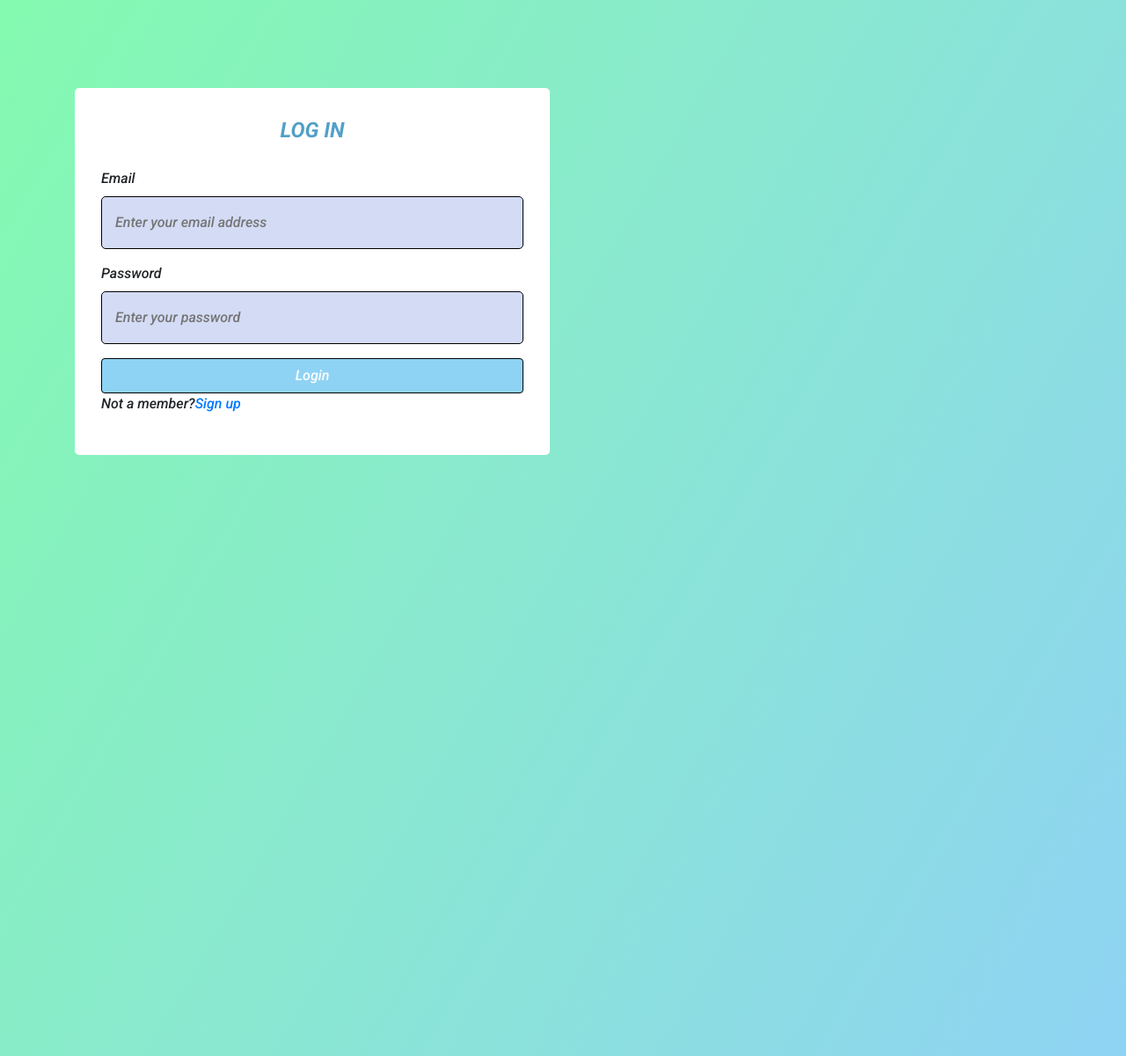
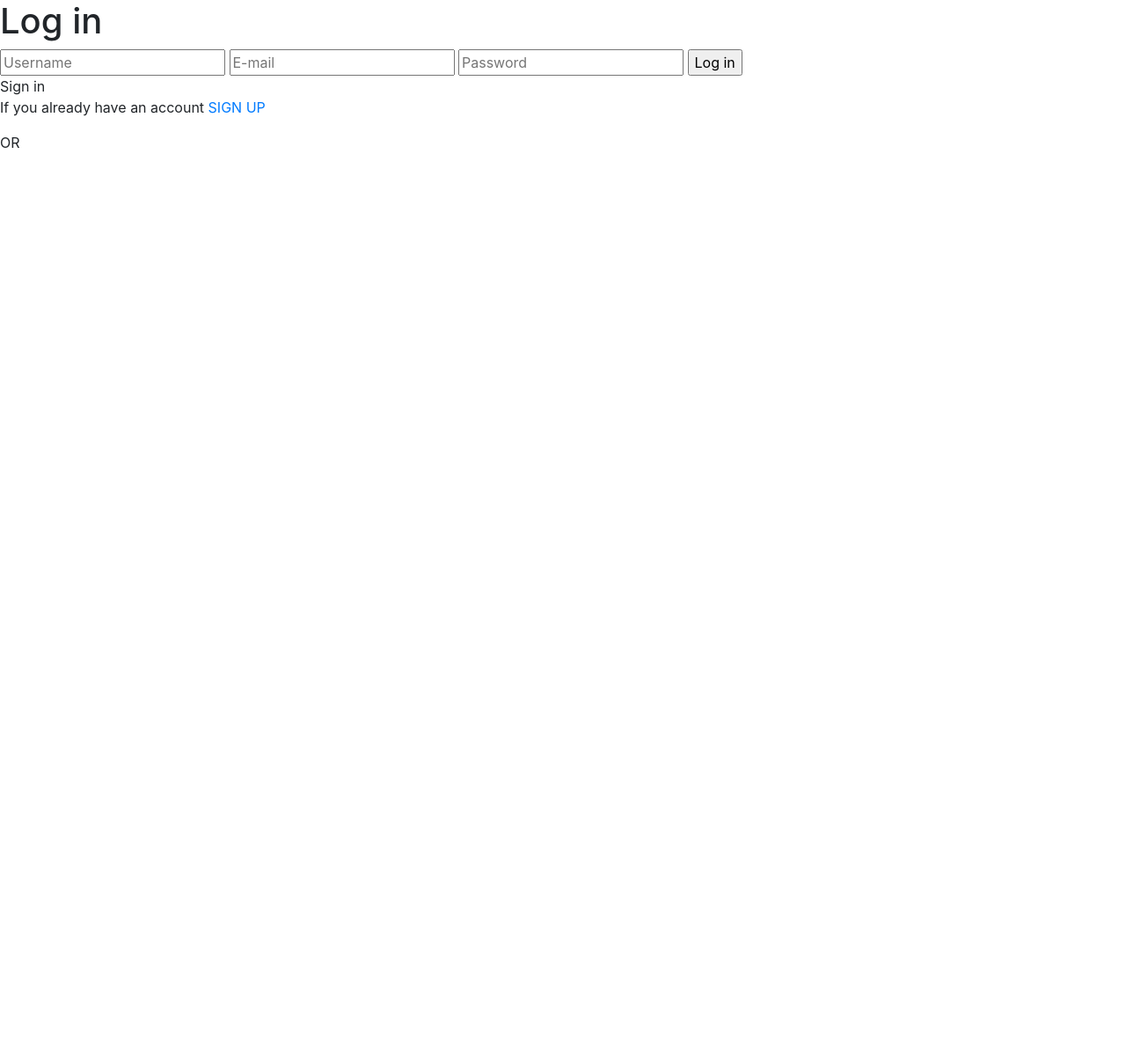
Before and after one commit to wangechimk/Awards-app, a Django app: page /user/login/ in a window 1280 px wide. Shown: the whole page at 88% size. After the commit the page ends 168 px from the top, so only its background shows below. Run offline with Django 3.2, Linux system fonts and the light colour scheme; some libraries are stand-ins or nearby versions.

Commit message:
change login interface

```diff
--- a/templates/user/login.html
+++ b/templates/user/login.html
@@ -23,27 +23,24 @@
 
 </head>
 
-<div class="main">
-  <div class="container">
-      <div class="row">
-          <div class="col-md-6">
-              <div class="login-card">
-                  <h2 class="text-center mb-4">Log In</h2>
-                  <form action="">
-                      <p>
-                          <label for="email">Email</label>
-                          <input type="text" class="form-input" name="email" placeholder="Enter your email address">
-                      </p>
-                      <p>
-                          <label for="password">Password</label>
-                          <input type="password" class="form-input" name="password" placeholder="Enter your password">
-                      </p>
-                      <input type="submit" class="btn btn-primary" value="Login">
-                  </form>
-                  <p>Not a member?<a href="{% url 'user:signup'%}">Sign up</a></p>
-              </div>
+<div id="login-box">
+    <div class="left">
+      <h1>Log in</h1>
+
+      <input type="text" name="username" placeholder="Username" />
+      <input type="text" name="email" placeholder="E-mail" />
+      <input type="password" name="password" placeholder="Password" />
+
+      <input type="submit" name="signup_submit" value="Log in" />
+    </div>
+
+        <div class="right">
+            <span class="loginwith">Sign in </span>
+
+
+            <p>If you already have an account <a href="{% url 'user:signup'%}">SIGN UP</a></p>
+
           </div>
-
+    <div class="or">OR</div>
   </div>
-</div>
 {% endblock %}
```
